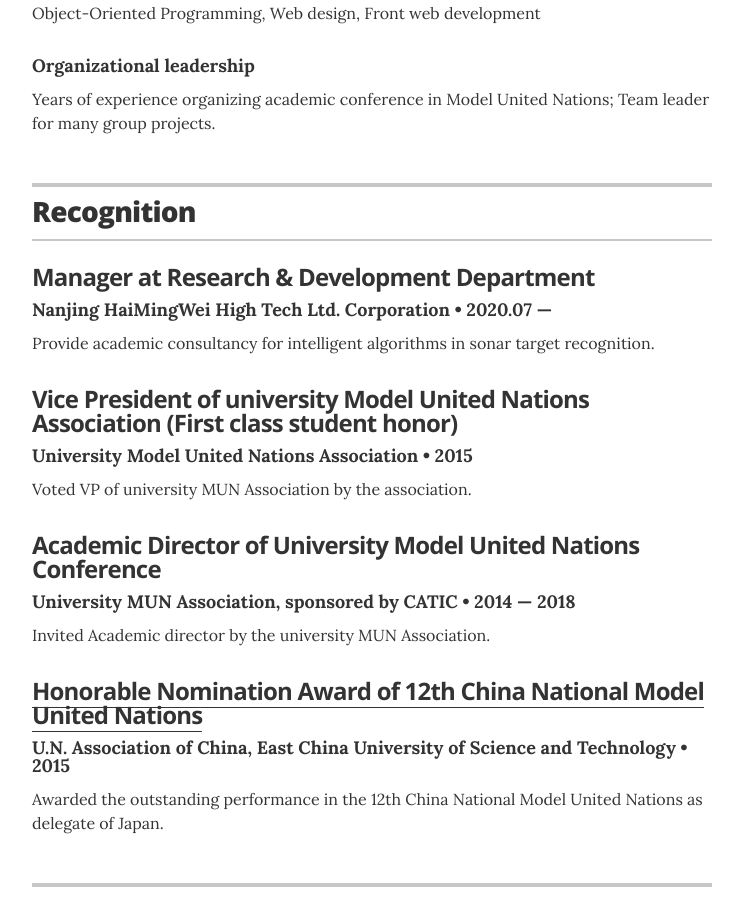
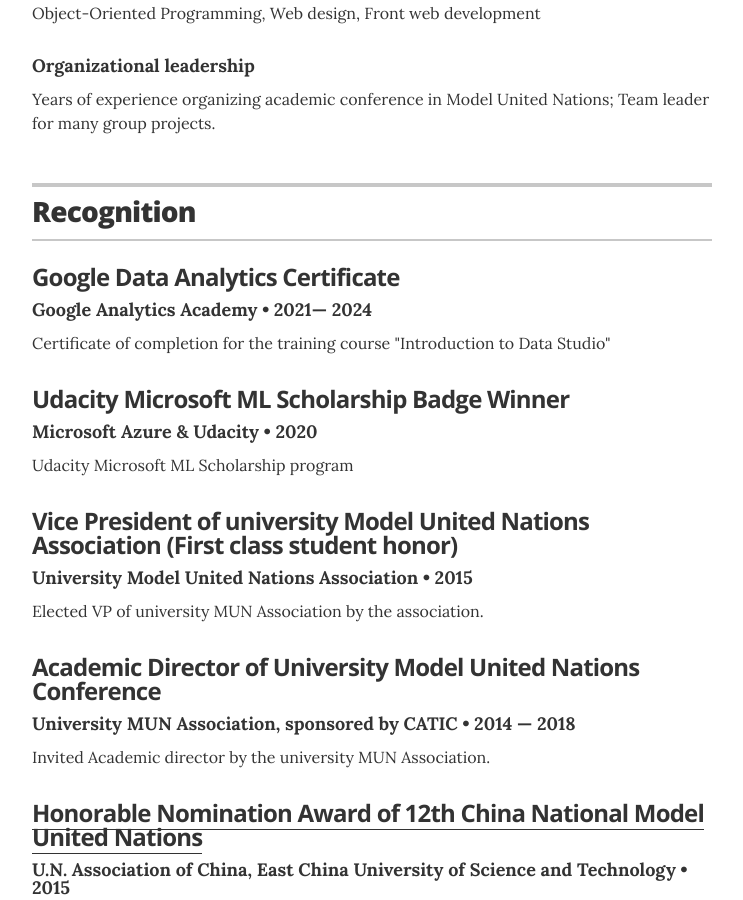
Before and after one commit to zero-cooper/zero-cooper.github.io, a Jekyll site: the page built from index.html, in a window 1280 px wide and 900 px high, scrolled down 3416 px. Shown: the whole window, without its empty margins (268-1011 px from the left). Built offline with Jekyll 4.4.1, drawn with Linux system fonts in a browser that asks for light colours.

Commit message:
Update recognitions.yml

```diff
--- a/_data/recognitions.yml
+++ b/_data/recognitions.yml
@@ -1,14 +1,19 @@
 # Recognitions
-- award: Manager at Research & Development Department
-  organization: Nanjing HaiMingWei High Tech Ltd. Corporation
-  year: 2020.07 &mdash;
-  summary: Provide academic consultancy for intelligent algorithms in sonar target recognition.
 
+- award: Google Data Analytics Certificate
+  organization: Google Analytics Academy
+  year: 2021&mdash; 2024
+  summary: Certificate of completion for the training course "Introduction to Data Studio"
+
+- award: Udacity Microsoft ML Scholarship Badge Winner
+  organization: Microsoft Azure &#38; Udacity
+  year: 2020
+  summary: Udacity Microsoft ML Scholarship program
 
 - award: Vice President of university Model United Nations Association (First class student honor)
   organization: University Model United Nations Association
   year: 2015
-  summary: Voted VP of university MUN Association by the association.
+  summary: Elected VP of university MUN Association by the association.
 
 - award: Academic Director of University Model United Nations Conference
   organization: University MUN Association, sponsored by CATIC
```
